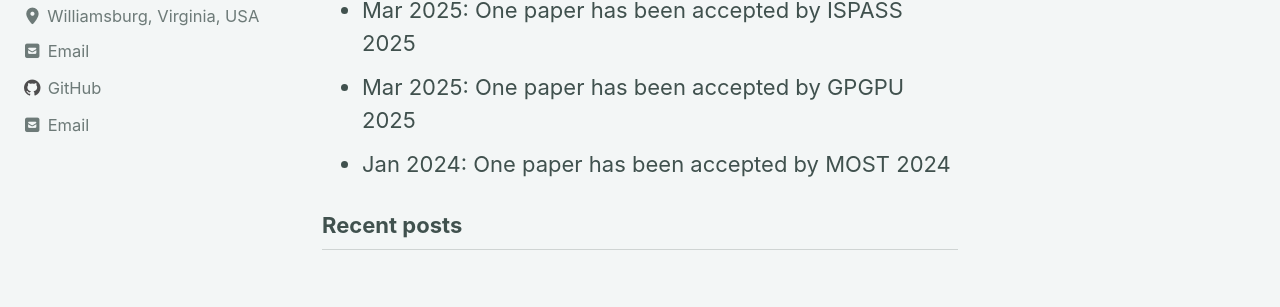
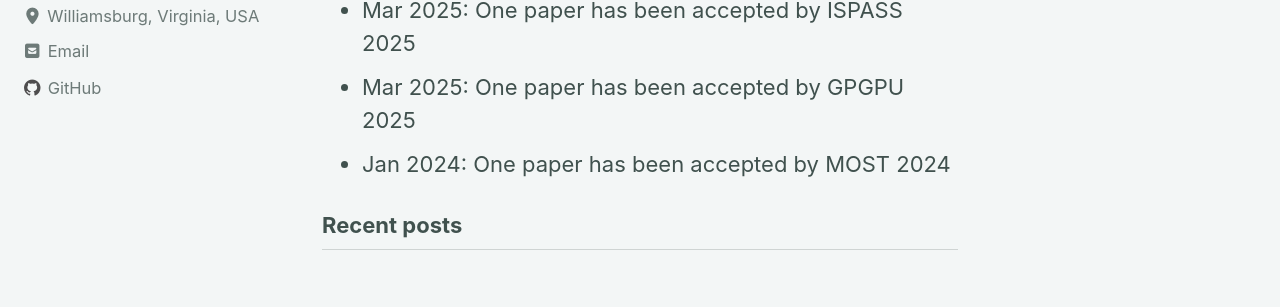
Before and after one commit to DX990307/DX990307.github.io, a Jekyll site: the page built from index.html, in a window 1280 px wide. Shown: the part 366-673 px from the top of the page. Built offline with Jekyll 4.4.1, drawn with Linux system fonts in a browser that asks for light colours; cached includes are drawn as plain includes; the list of posts is cut into pages by our own code.

Commit message:
delete email url

```diff
--- a/_config.yml
+++ b/_config.yml
@@ -117,7 +117,7 @@ author:
   avatar           : "/assets/images/avatar.jpg"
   bio              : "Ph.D candidate in Computer Science at William & Mary, supervised by [**Prof. Yifan Sun**](https://sarchlab.org/syifan)"
   location         : Williamsburg, Virginia, USA
-  email            : dxu05@wm.edu
+  # email            : dxu05@wm.edu
   links:
     - label: "Email"
       icon: "fas fa-fw fa-envelope-square"
```
